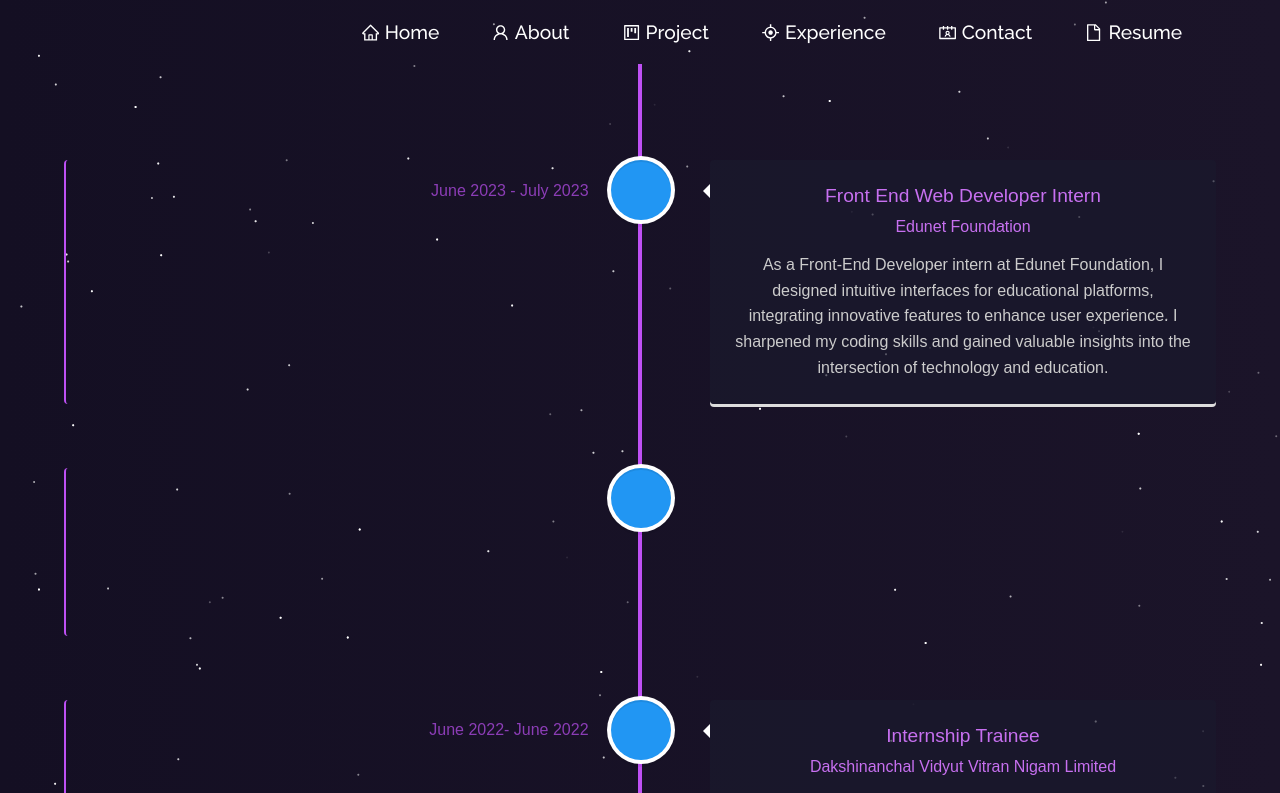
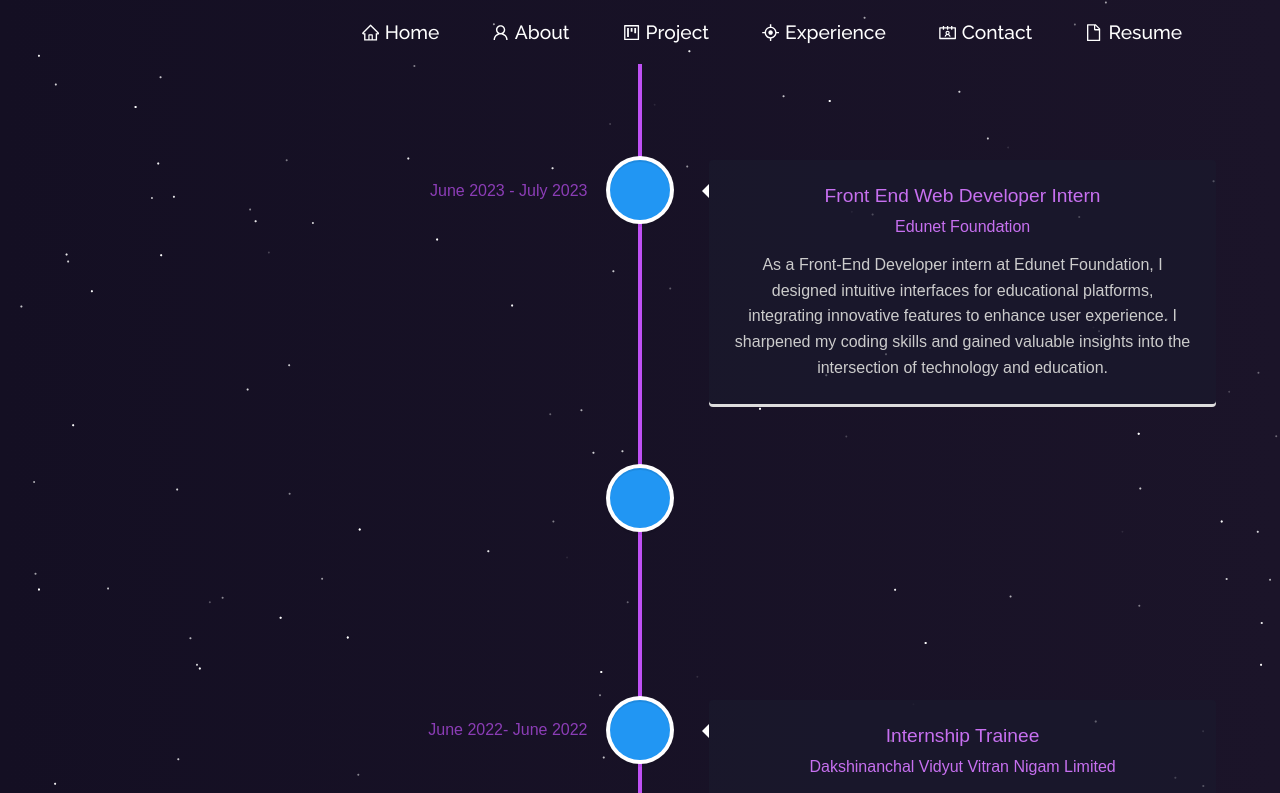
Before and after one commit to ishikasingh21/Ishika-Portfolio-main, a React (Create React App) app: page /Experience in a window 1280 px wide. Shown: the top 793 px of the page. Built offline with nearby package versions, Linux system fonts and the light colour scheme.

Commit message:
bounce in circle purple

```diff
--- a/src/components/Experience.css
+++ b/src/components/Experience.css
@@ -6,10 +6,10 @@
   }
   /* Timeline element */
   .vertical-timeline-element {
-    border-left: 2px solid #be50f4; /* Adjust border color */
+   /* Adjust border color */
     border-radius: 4px; /* Adjust border radius */
+    color: #ccc;
 
-    color: #ccc;
   }
   /* Timeline element date */
   .vertical-timeline-element-date {
@@ -41,5 +41,5 @@
   }
   /* Timeline arrow inner */
   .vertical-timeline::after {
-    background-color: #be50f4; /* Adjust inner arrow color */
+    background-color: purple; /* Adjust inner arrow color */
   }
```
